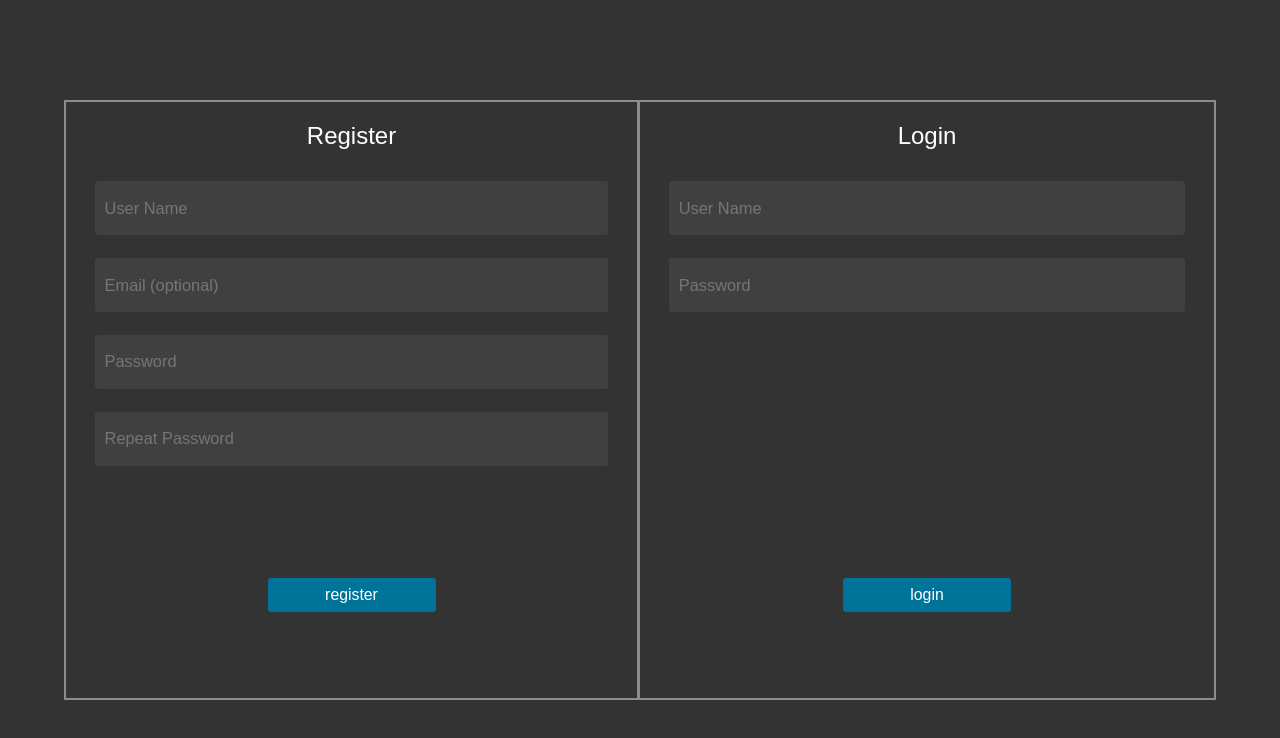
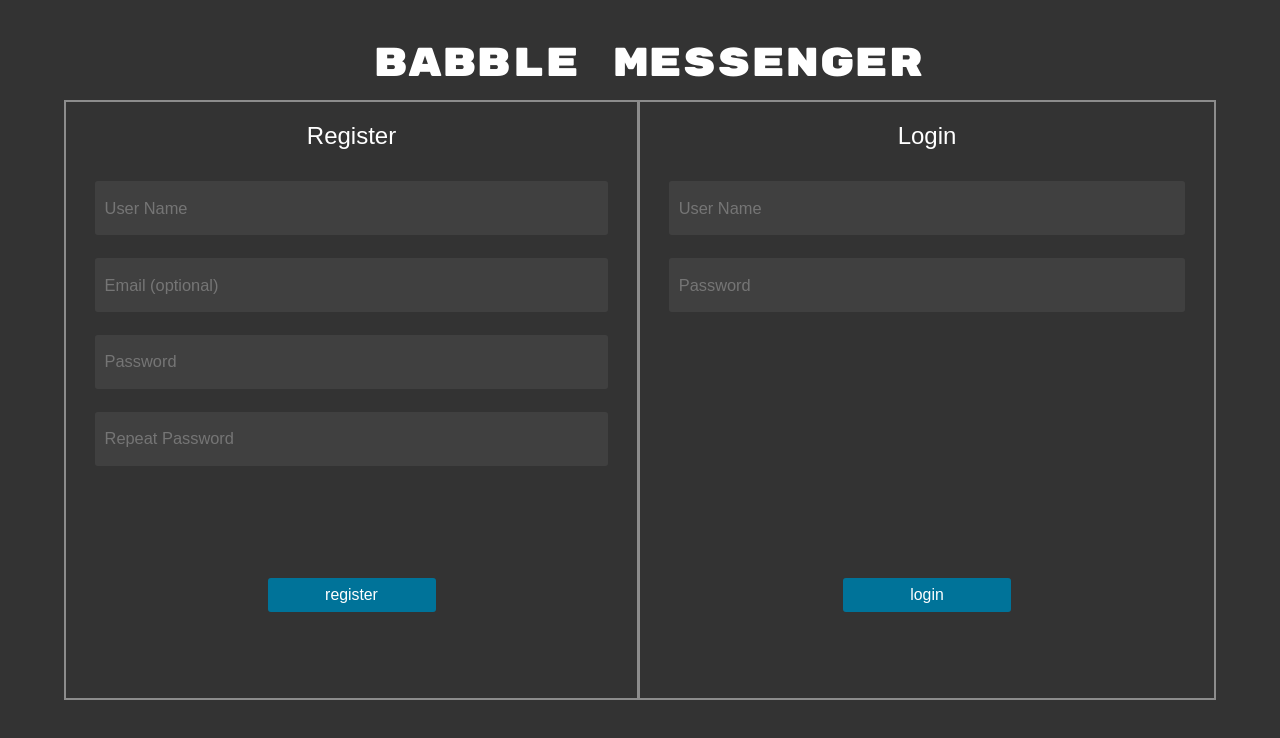
Before and after one commit to tlagore/babble_messenger, a website: page public/index.html in a window 1280 px wide. Drawn offline with nearby package versions, Linux system fonts and the light colour scheme.

Commit message:
added a title on the login page

```diff
--- a/public/index.html
+++ b/public/index.html
@@ -2,8 +2,11 @@
 <html>
   <head>
     <link rel="stylesheet" href="static/style.css">
+    <link href="https://fonts.googleapis.com/css?family=Cabin" rel="stylesheet">
+    <link href="https://fonts.googleapis.com/css?family=Rubik+Mono+One" rel="stylesheet">
   </head>
   <body>
+    <div class="page-header">Babble Messenger</div>
     <div class="flex-wrapper" id="login-wrapper">
       <div class="flex-centered">
 	<div class="register-panel">
--- a/public/static/style.css
+++ b/public/static/style.css
@@ -660,6 +660,17 @@ input[type="submit"]:hover{
     padding-top: 2%;
 }
 
+.page-header{
+    width: 100%;
+    text-align: center;
+    margin-top: 3%;
+    margin-bottom: 3%;
+    font-size: calc(30px + .5vw + .5vh);
+    font-family: 'Cabin', sans-serif;
+    font-family: 'Rubik Mono One', sans-serif;
+    color: white;
+}
+
 .menu-item-btn{
     position: relative;
     display: flex;
```
